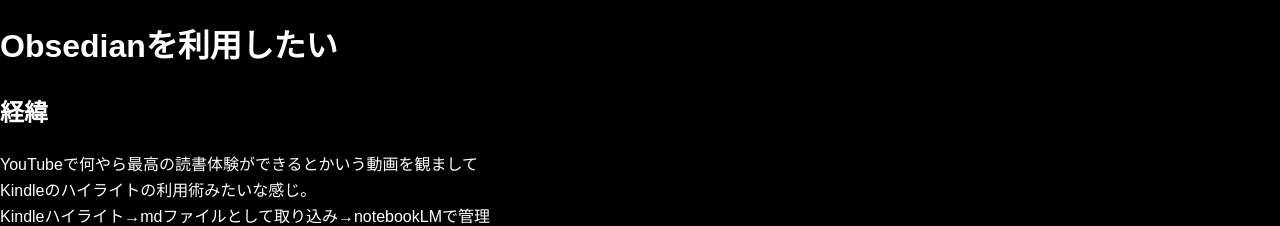
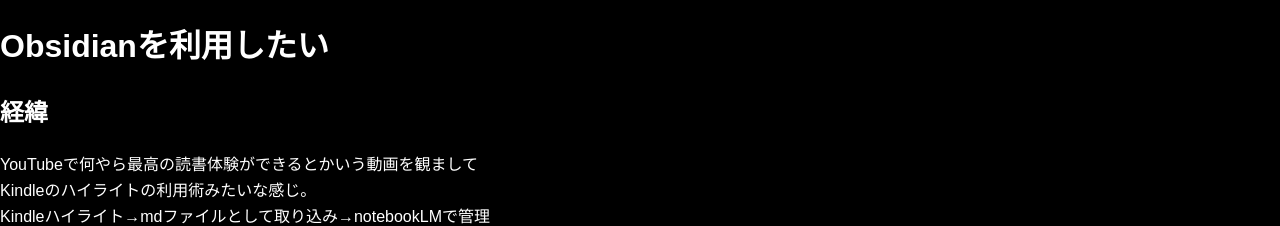
Before and after one commit to kyusochim/kyusochim.github.io, a Jekyll site: the page built from blog/Obsidian.md, in a window 1280 px wide. Shown: the top 226 px of the page. Built offline with Jekyll 4.4.1, drawn with Linux system fonts in a browser that asks for light colours; our own code applies the rules of GitHub Pages for plain Markdown files.

Commit message:
Update and rename Obsedian.md to Obsidian.md

```diff
--- a/blog/Obsedian.md
+++ b/blog/Obsidian.md
@@ -1,4 +1,4 @@
-# Obsedianを利用したい
+# Obsidianを利用したい
 
 ## 経緯
 YouTubeで何やら最高の読書体験ができるとかいう動画を観まして
```
